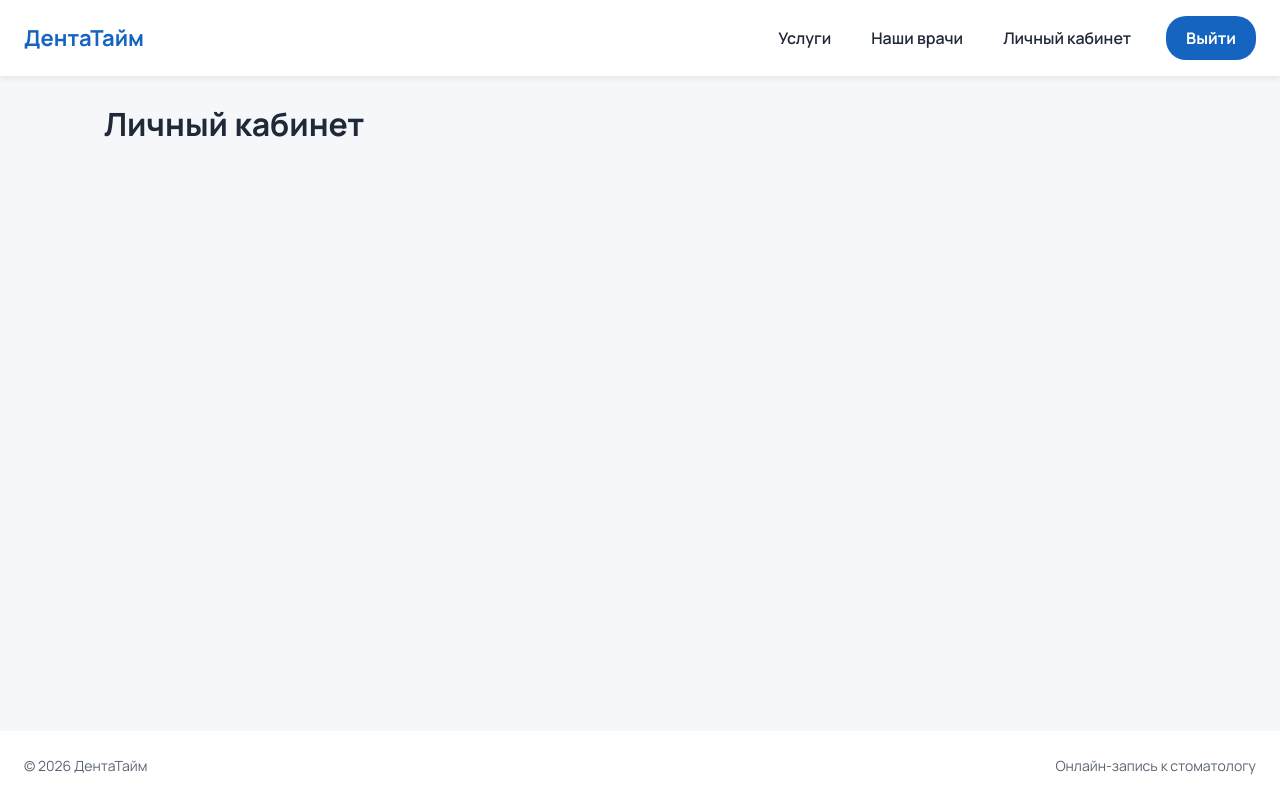
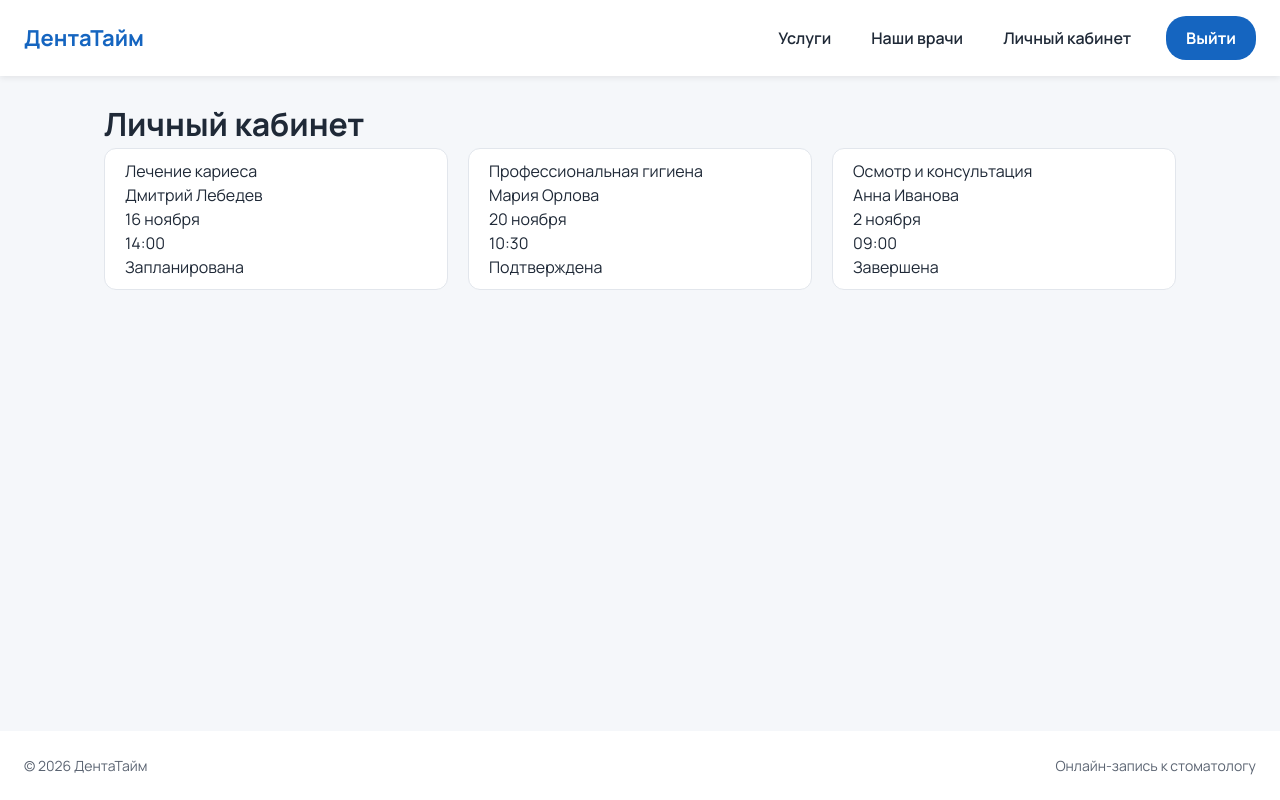
Before and after one commit to AidarDzhumagaziev/DentistryAPP, a React (Vite) app in the folder frontend/: page /account in a window 1280 px wide. Built offline with nearby package versions, Linux system fonts and the light colour scheme; sample sign-in values are in the browser's storage.

Commit message:
Добавил список записей в кабинете пациента

```diff
--- /dev/null
+++ b/frontend/src/data/mockAppointments.js
@@ -0,0 +1,13 @@
+export const statusNames = {
+  scheduled: 'Запланирована',
+  confirmed: 'Подтверждена',
+  completed: 'Завершена',
+  cancelled: 'Отменена',
+  no_show: 'Неявка',
+};
+
+export const mockAppointments = [
+    { id: 1, service: 'Лечение кариеса', doctor: 'Дмитрий Лебедев', start: '2026-11-16T14:00:00', status: 'scheduled' },
+    { id: 2, service: 'Профессиональная гигиена', doctor: 'Мария Орлова', start: '2026-11-20T10:30:00', status: 'confirmed' },
+    { id: 3, service: 'Осмотр и консультация', doctor: 'Анна Иванова', start: '2026-11-02T09:00:00', status: 'completed' },
+];
--- a/frontend/src/pages/AccountPage/AccountPage.jsx
+++ b/frontend/src/pages/AccountPage/AccountPage.jsx
@@ -1,8 +1,22 @@
+import {mockAppointments, statusNames} from '../../data/mockAppointments';
+import styles from './AccountPage.module.css';
+
 function AccountPage() {
     return(
-    <>
+    <div>
         <h1>Личный кабинет</h1>
-    </>
+        <div className={styles.grid}>
+            {mockAppointments.map((appointment)=>(
+            <div key={appointment.id} className={styles.card}>
+                <p>{appointment.service}</p>
+                <p>{appointment.doctor}</p>
+                <p>{new Date(appointment.start).toLocaleDateString('ru-RU', { day: 'numeric', month: 'long' })}</p>
+                <p>{appointment.start.slice(11, 16)}</p>
+                <p>{statusNames[appointment.status]}</p>
+            </div>
+            ))}
+        </div>
+    </div>
     )
 }
 export default AccountPage;
--- a/frontend/src/pages/AccountPage/AccountPage.module.css
+++ b/frontend/src/pages/AccountPage/AccountPage.module.css
@@ -0,0 +1,16 @@
+.grid{
+    display: grid;
+    grid-template-columns: repeat(auto-fill, minmax(300px, 1fr));
+    gap: 20px;
+}
+.card{
+    background: var(--color-white);
+    border: 1px solid var(--color-border);
+    border-radius: 12px;
+    padding: 10px 20px;
+    display: flex;
+    flex-direction: column;
+    cursor: pointer;
+    font-family: inherit;
+    text-align: left;
+}
```
